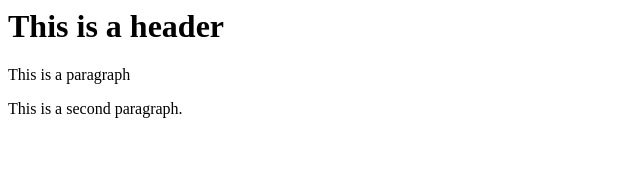
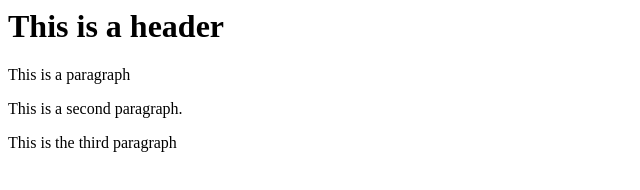
Before and after one commit to thomasroush/git-test, a website: page index.html in a window 1280 px wide. Shown: the whole page, without its empty margins (0-640 px from the left). Drawn offline with Linux system fonts and the light colour scheme.

Commit message:
fourth commit

```diff
--- a/index.html
+++ b/index.html
@@ -5,5 +5,6 @@
         <h1>This is a header</h1>
         <p>This is a paragraph</p>
         <p>This is a second paragraph.</p>
+        <p>This is the third paragraph</p>
     </body>
 </html>
```
Also changed, not shown: package.json (added, +24 -0 lines), 2 other files.
